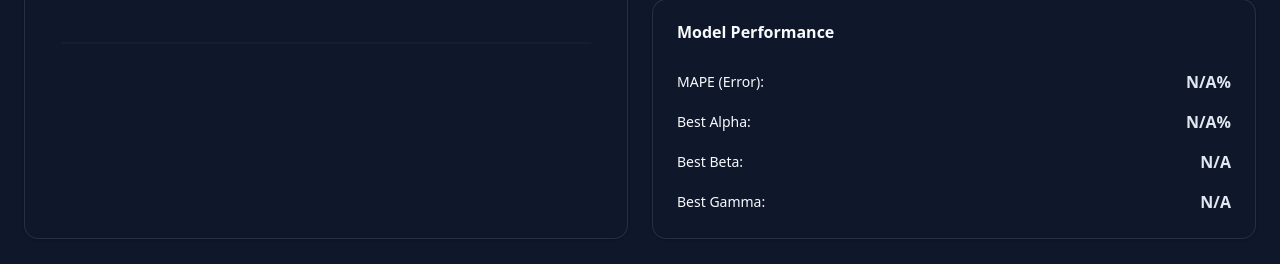
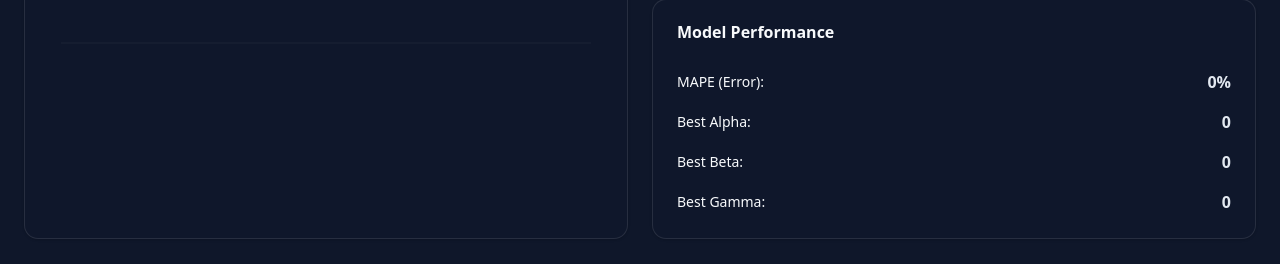
Before and after one commit to NestiaDev-id/Optimization-Holt-winter-using-Genetic-algorithm, a React (Vite) app in the folder frontend/: page / in a window 1280 px wide. Shown: the part 490-754 px from the top of the page. Built offline with nearby package versions, Linux system fonts and the light colour scheme.

Commit message:
Fix bug fetch alpha, beta, and gamma

```diff
--- a/frontend/src/components/Content.tsx
+++ b/frontend/src/components/Content.tsx
@@ -369,17 +369,16 @@ export default function Content() {
                   <span className="font-bold text-primary">
                     {typeof result?.mape === "number"
                       ? result.mape.toFixed(2)
-                      : "N/A"}
+                      : "0"}
                     %
                   </span>
                 </div>
                 <div className="flex justify-between">
                   <Label>Best Alpha:</Label>
                   <span className="font-bold text-primary">
-                    {typeof result?.mape === "number"
-                      ? result.mape.toFixed(2)
-                      : "N/A"}
-                    %
+                    {typeof result?.best_alpha === "number"
+                      ? result.best_alpha.toFixed(4)
+                      : "0"}
                   </span>
                 </div>
                 <div className="flex justify-between">
@@ -387,7 +386,7 @@ export default function Content() {
                   <span className="font-bold text-primary">
                     {typeof result?.best_beta === "number"
                       ? result.best_beta.toFixed(4)
-                      : "N/A"}
+                      : "0"}
                   </span>
                 </div>
                 <div className="flex justify-between">
@@ -395,7 +394,7 @@ export default function Content() {
                   <span className="font-bold text-primary">
                     {typeof result?.best_gamma === "number"
                       ? result.best_gamma.toFixed(4)
-                      : "N/A"}
+                      : "0"}
                   </span>
                 </div>
               </div>
```
Also changed, not shown: 1 other file (tests, documents, lock files or other folders).
